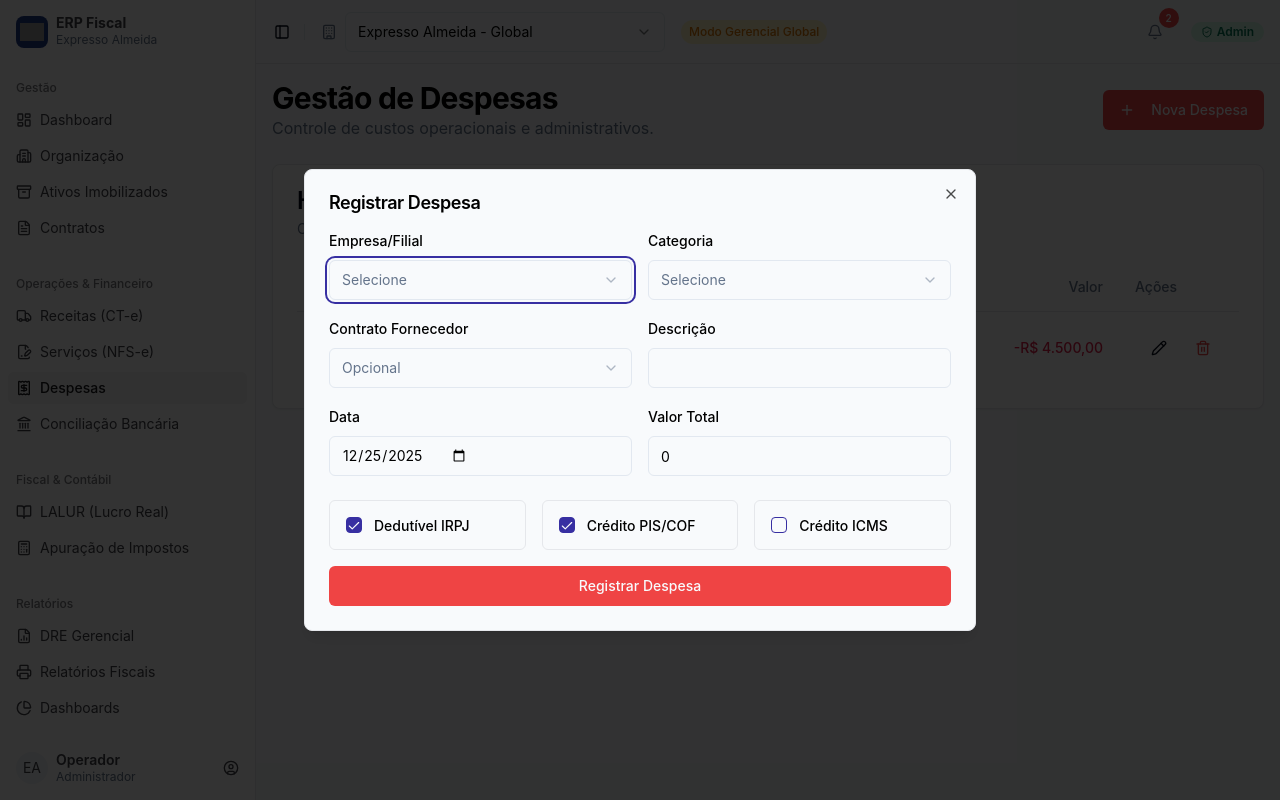
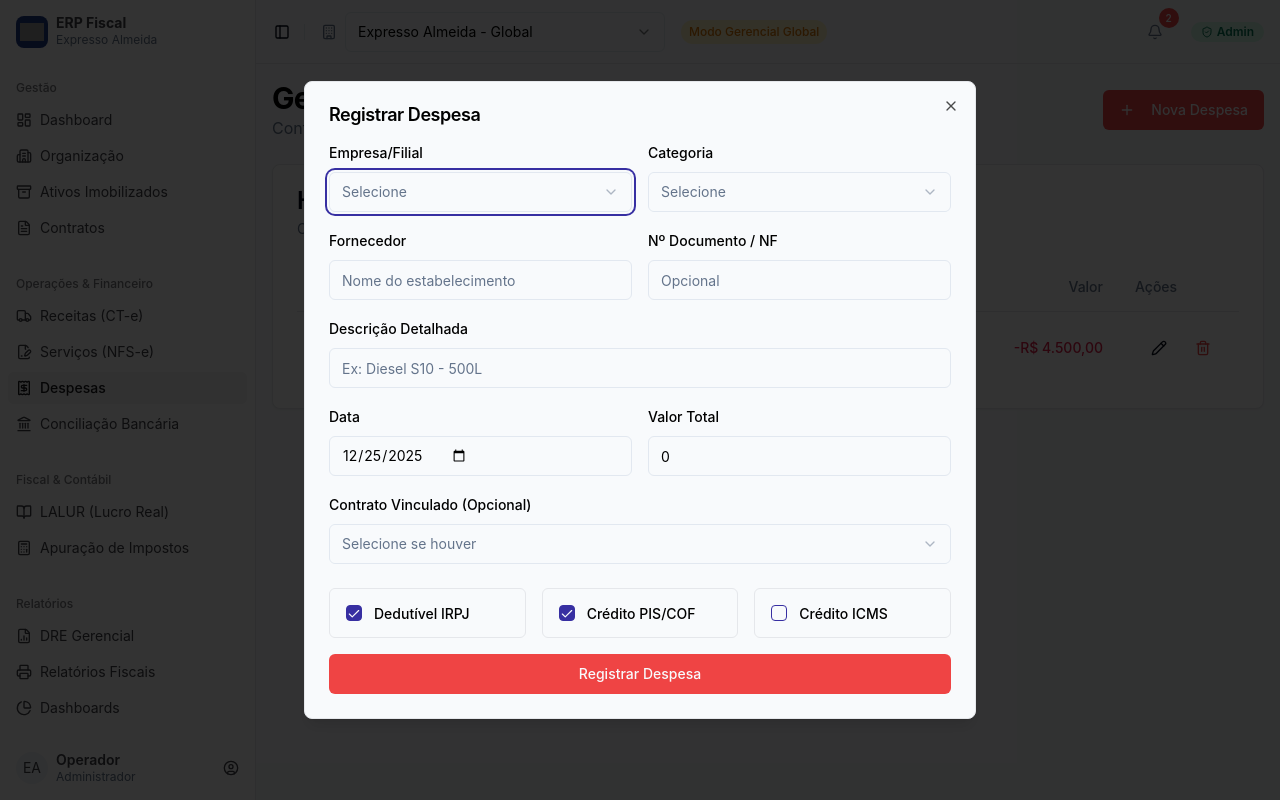
Before and after one commit to operacionalexpressoalmeida-star/ERP-FISCAL-EXPRESSO-ALMEIDA, a React (Vite) app: page /operations/expenses in a window 1280 px wide. Both pictures are taken after a click on the button "Nova Despesa". Built offline with nearby package versions, Linux system fonts and the light colour scheme; grey boxes are pictures that could not be loaded.

Commit message:
Feat: Add manual expense creation form

```diff
--- a/src/pages/admin/IntegrationCenter.tsx
+++ b/src/pages/admin/IntegrationCenter.tsx
@@ -174,7 +174,10 @@ export default function IntegrationCenter() {
     const mockDate = new Date().toISOString().split('T')[0]
 
     // Duplicate Check logic: ensure we don't import the same Invoice Number twice
-    const isDuplicate = transactions.some((t) => t.cteNumber === mockNfeNumber)
+    const isDuplicate = transactions.some(
+      (t) =>
+        t.documentNumber === mockNfeNumber || t.cteNumber === mockNfeNumber,
+    )
 
     if (!isDuplicate) {
       // Determine company context (fallback to first company if consolidated)
@@ -187,7 +190,9 @@ export default function IntegrationCenter() {
         companyId: targetCompanyId,
         type: 'expense',
         category: 'Fuel',
-        description: `Abastecimento (Auto) - NF ${mockNfeNumber} - Posto Rede Shell`,
+        description: `Abastecimento (Auto) - NF ${mockNfeNumber}`,
+        providerName: 'Posto Rede Shell',
+        documentNumber: mockNfeNumber,
         value: mockValue,
         date: mockDate,
         cteNumber: mockNfeNumber, // Mapping Invoice Number to cteNumber field for reference
--- a/src/pages/operations/ExpenseList.tsx
+++ b/src/pages/operations/ExpenseList.tsx
@@ -69,9 +69,11 @@ import { Badge } from '@/components/ui/badge'
 const expenseSchema = z.object({
   companyId: z.string().min(1, 'Selecione a empresa'),
   date: z.string(),
-  description: z.string().min(3),
-  value: z.coerce.number().min(0.01),
-  category: z.string(),
+  description: z.string().min(3, 'Descrição obrigatória'),
+  providerName: z.string().min(2, 'Fornecedor obrigatório'),
+  documentNumber: z.string().optional(),
+  value: z.coerce.number().min(0.01, 'Valor deve ser positivo'),
+  category: z.string().min(1, 'Selecione a categoria'),
   isDeductibleIrpjCsll: z.boolean().default(false),
   hasCreditPisCofins: z.boolean().default(false),
   hasCreditIcms: z.boolean().default(false),
@@ -132,6 +134,8 @@ export default function ExpenseList() {
         companyId: selectedTransaction.companyId,
         date: selectedTransaction.date,
         description: selectedTransaction.description,
+        providerName: selectedTransaction.providerName || '',
+        documentNumber: selectedTransaction.documentNumber || '',
         value: selectedTransaction.value,
         category: selectedTransaction.category || '',
         isDeductibleIrpjCsll: selectedTransaction.isDeductibleIrpjCsll || false,
@@ -145,6 +149,8 @@ export default function ExpenseList() {
         companyId:
           selectedCompanyId !== 'consolidated' ? selectedCompanyId : '',
         description: '',
+        providerName: '',
+        documentNumber: '',
         value: 0,
         category: '',
         isDeductibleIrpjCsll: true,
@@ -275,7 +281,7 @@ export default function ExpenseList() {
       </div>
 
       <Dialog open={isDialogOpen} onOpenChange={setIsDialogOpen}>
-        <DialogContent className="max-w-2xl">
+        <DialogContent className="max-w-2xl max-h-[90vh] overflow-y-auto">
           <DialogHeader>
             <DialogTitle>
               {selectedTransaction ? 'Editar Despesa' : 'Registrar Despesa'}
@@ -342,6 +348,8 @@ export default function ExpenseList() {
                             Administrativo
                           </SelectItem>
                           <SelectItem value="Personnel">Pessoal</SelectItem>
+                          <SelectItem value="Tolls">Pedágio</SelectItem>
+                          <SelectItem value="Other">Outros</SelectItem>
                         </SelectContent>
                       </Select>
                       <FormMessage />
@@ -353,46 +361,48 @@ export default function ExpenseList() {
               <div className="grid grid-cols-2 gap-4">
                 <FormField
                   control={form.control}
-                  name="contractId"
+                  name="providerName"
                   render={({ field }) => (
                     <FormItem>
-                      <FormLabel>Contrato Fornecedor</FormLabel>
-                      <Select
-                        onValueChange={field.onChange}
-                        defaultValue={field.value}
-                      >
-                        <FormControl>
-                          <SelectTrigger>
-                            <SelectValue placeholder="Opcional" />
-                          </SelectTrigger>
-                        </FormControl>
-                        <SelectContent>
-                          <SelectItem value="">Nenhum</SelectItem>
-                          {contracts.map((c) => (
-                            <SelectItem key={c.id} value={c.id}>
-                              {c.partyName}
-                            </SelectItem>
-                          ))}
-                        </SelectContent>
-                      </Select>
+                      <FormLabel>Fornecedor</FormLabel>
+                      <FormControl>
+                        <Input
+                          {...field}
+                          placeholder="Nome do estabelecimento"
+                        />
+                      </FormControl>
                       <FormMessage />
                     </FormItem>
                   )}
                 />
                 <FormField
                   control={form.control}
-                  name="description"
+                  name="documentNumber"
                   render={({ field }) => (
                     <FormItem>
-                      <FormLabel>Descrição</FormLabel>
+                      <FormLabel>Nº Documento / NF</FormLabel>
                       <FormControl>
-                        <Input {...field} />
+                        <Input {...field} placeholder="Opcional" />
                       </FormControl>
                       <FormMessage />
                     </FormItem>
                   )}
                 />
               </div>
+
+              <FormField
+                control={form.control}
+                name="description"
+                render={({ field }) => (
+                  <FormItem>
+                    <FormLabel>Descrição Detalhada</FormLabel>
+                    <FormControl>
+                      <Input {...field} placeholder="Ex: Diesel S10 - 500L" />
+                    </FormControl>
+                    <FormMessage />
+                  </FormItem>
+                )}
+              />
 
               <div className="grid grid-cols-2 gap-4">
                 <FormField
@@ -422,6 +432,36 @@ export default function ExpenseList() {
                   )}
                 />
               </div>
+
+              <FormField
+                control={form.control}
+                name="contractId"
+                render={({ field }) => (
+                  <FormItem>
+                    <FormLabel>Contrato Vinculado (Opcional)</FormLabel>
+                    <Select
+                      onValueChange={field.onChange}
+                      defaultValue={field.value}
+                    >
+                      <FormControl>
+                        <SelectTrigger>
+                          <SelectValue placeholder="Selecione se houver" />
+                        </SelectTrigger>
+                      </FormControl>
+                      <SelectContent>
+                        <SelectItem value="">Nenhum</SelectItem>
+                        {contracts.map((c) => (
+                          <SelectItem key={c.id} value={c.id}>
+                            {c.partyName}
+                          </SelectItem>
+                        ))}
+                      </SelectContent>
+                    </Select>
+                    <FormMessage />
+                  </FormItem>
+                )}
+              />
+
               <div className="grid grid-cols-3 gap-4 pt-2">
                 <FormField
                   control={form.control}
@@ -520,7 +560,7 @@ export default function ExpenseList() {
                 <TableHead>Data</TableHead>
                 <TableHead>Descrição</TableHead>
                 <TableHead>Categoria</TableHead>
-                <TableHead>Contrato/CIOT</TableHead>
+                <TableHead>Contrato/Doc</TableHead>
                 <TableHead className="text-center">Fiscal</TableHead>
                 <TableHead className="text-right">Valor</TableHead>
                 <TableHead className="w-[120px]">Ações</TableHead>
@@ -533,15 +573,16 @@ export default function ExpenseList() {
                     {new Date(t.date).toLocaleDateString('pt-BR')}
                   </TableCell>
                   <TableCell>
-                    {t.cteNumber && t.category === 'Fuel' && (
-                      <Badge
-                        variant="secondary"
-                        className="mr-2 text-xs bg-amber-100 text-amber-800"
-                      >
-                        Auto
-                      </Badge>
-                    )}
-                    {t.description}
+                    <div className="flex flex-col">
+                      <span className="font-medium">
+                        {t.providerName || t.description}
+                      </span>
+                      {t.providerName && (
+                        <span className="text-xs text-muted-foreground truncate max-w-[200px]">
+                          {t.description}
+                        </span>
+                      )}
+                    </div>
                   </TableCell>
                   <TableCell>
                     {t.category === 'FreightPayment'
@@ -556,10 +597,11 @@ export default function ExpenseList() {
                           Contrato
                         </Badge>
                       )}
-                      {t.cteNumber && t.category === 'Fuel' && (
+                      {(t.documentNumber ||
+                        (t.cteNumber && t.category === 'Fuel')) && (
                         <Badge variant="outline" className="text-xs w-fit">
                           <FileText className="w-3 h-3 mr-1" />
-                          NF {t.cteNumber}
+                          {t.documentNumber || t.cteNumber}
                         </Badge>
                       )}
                       {t.ciotCode && (
--- a/src/stores/useErpStore.ts
+++ b/src/stores/useErpStore.ts
@@ -123,6 +123,9 @@ export interface Transaction {
   assetId?: string
   contractId?: string
   isReconciled?: boolean
+  // New fields for manual expense entry
+  providerName?: string
+  documentNumber?: string
   // NFS-e fields
   nfseStatus?: 'draft' | 'transmitted' | 'authorized' | 'rejected'
   rpsNumber?: string
@@ -279,6 +282,8 @@ export const useErpStore = create<ErpState>()(
           type: 'expense',
           date: '2024-02-05',
           description: 'Diesel S10',
+          providerName: 'Posto Shell',
+          documentNumber: '102030',
           value: 4500,
           category: 'Fuel',
           isDeductibleIrpjCsll: true,
```
Also changed, not shown: 7 other files (tests, documents, lock files or other folders).
